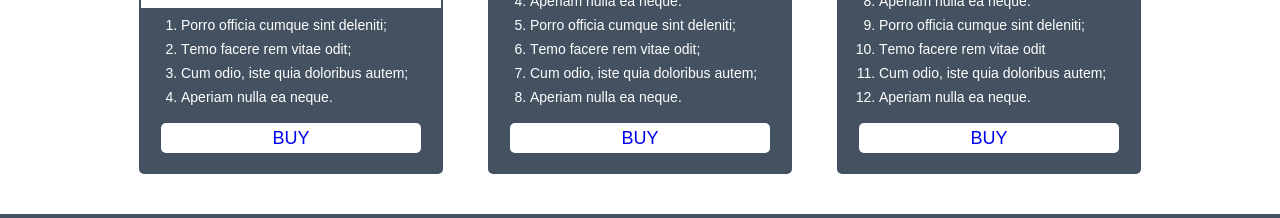
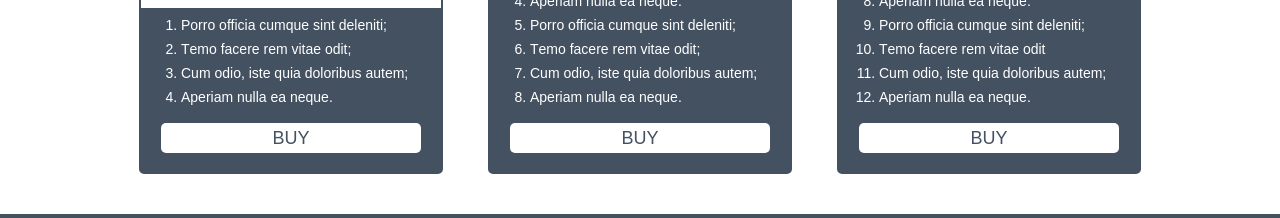
Before and after one commit to TIBO999/project_01, a plain HTML site: page index.html in a window 1280 px wide. Shown: the part 2240-2458 px from the top of the page. Drawn offline with Linux system fonts and the light colour scheme.

Commit message:
by it now button color change

```diff
--- a/css/style.css
+++ b/css/style.css
@@ -355,6 +355,7 @@
 }
 .buy-it-now_card_btn a {
   text-decoration: none;
+  color: #445161;
 }
 .buy-it-now_card_btn:hover {
   background-color: #ccc;
```
